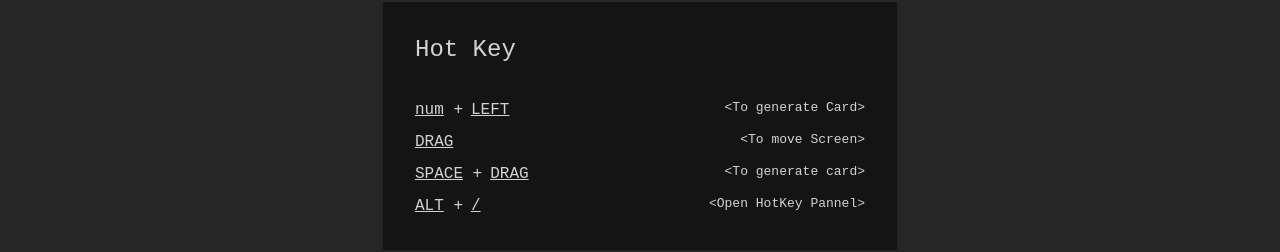
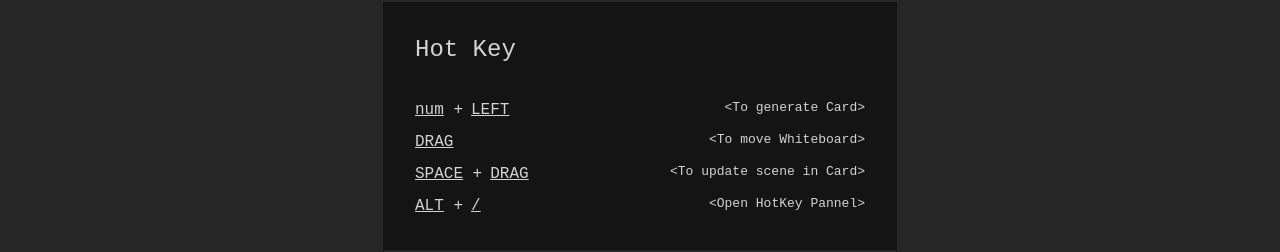
Before and after one commit to tomhsiao1260/vc-whiteboard, a React (Vite) app in the folder client/: page / in a window 1280 px wide. Shown: the part 274-526 px from the top of the page. Built offline with nearby package versions, Linux system fonts and the light colour scheme.

Commit message:
add segmentID

```diff
--- a/client/src/App.jsx
+++ b/client/src/App.jsx
@@ -33,10 +33,10 @@ export default function App() {
                         {"<To generate Card>"}
                     </Hint.HotKey>
                     <Hint.HotKey hotkey={["DRAG"]}>
-                        {"<To move Screen>"}
+                        {"<To move Whiteboard>"}
                     </Hint.HotKey>
                     <Hint.HotKey hotkey={["SPACE", "DRAG"]}>
-                        {"<To generate card>"}
+                        {"<To update scene in Card>"}
                     </Hint.HotKey>
                     <Hint.HotKey hotkey={["ALT", "/"]}>
                         {"<Open HotKey Pannel>"}
--- a/client/src/core/CardSet.js
+++ b/client/src/core/CardSet.js
@@ -1,5 +1,5 @@
 import * as THREE from 'three'
-import CardA from './core/CardA'
+import Card from './core/Card'
 import { CopyShader } from './core/CopyShader'
 
 export default class CardSet {
@@ -13,11 +13,8 @@ export default class CardSet {
     this.targetCard = null
   }
 
-  create(mode, dom, mouse, center) {
-    let id = null
-    if (mode === 'cardA') id = '20230503225234'
-    if (mode === 'cardB') id = '20230504093154'
-    const viewer = new CardA({ renderer: this.renderer, canvas: dom, id })
+  create(segmentID, dom, mouse, center) {
+    const viewer = new Card({ renderer: this.renderer, canvas: dom, segmentID })
 
     viewer.controls.addEventListener('change', () => {
       this.render()
@@ -30,7 +27,7 @@ export default class CardSet {
 
     const card = new THREE.Mesh(geometry, material)
     card.position.copy(center)
-    card.userData = { center, mode, viewer, dom, w: 1, h: 1 }
+    card.userData = { center, segmentID, viewer, dom, w: 1, h: 1 }
 
     viewer.render()
     this.list.push(card)
--- a/client/src/core/Controls.js
+++ b/client/src/core/Controls.js
@@ -44,6 +44,7 @@ export default class Controls {
       this.spacePress = (e.code === 'Space')
       this.numKeyPress[0] = (e.code === 'Digit1')
       this.numKeyPress[1] = (e.code === 'Digit2')
+      this.numKeyPress[2] = (e.code === 'Digit3')
 
       if (this.spacePress) this.time.trigger('spaceDown')
     })
@@ -53,6 +54,7 @@ export default class Controls {
       this.spacePress = false
       this.numKeyPress[0] = false
       this.numKeyPress[1] = false
+      this.numKeyPress[2] = false
     })
   }
 
--- a/client/src/core/World.js
+++ b/client/src/core/World.js
@@ -52,10 +52,11 @@ export default class World {
 
     // generate a card when clicking
     this.time.on("mouseDown", () => {
-      let mode;
-      if (this.controls.numKeyPress[0]) mode = "cardA";
-      if (this.controls.numKeyPress[1]) mode = "cardB";
-      if (!mode) return;
+      let segmentID;
+      if (this.controls.numKeyPress[0]) segmentID = "20230522181603";
+      if (this.controls.numKeyPress[1]) segmentID = "20230509182749";
+      if (this.controls.numKeyPress[2]) segmentID = "20230702185752";
+      if (!segmentID) return;
 
       const intersects = this.controls.getRayCast([this.whiteBoard.container]);
       if (!intersects.length) return;
@@ -63,16 +64,26 @@ export default class World {
       const pos = intersects[0].point;
       const center = new THREE.Vector3(pos.x, pos.y, 0);
       const dom = this.setDOM();
-      const card = this.cardSet.create(mode, dom, this.controls.mouse, center);
+      const card = this.cardSet.create(segmentID, dom, this.controls.mouse, center);
       this.container.add(card);
 
       this.time.trigger("tick");
 
       // this api is the bridge from Whiteboard Engine to React App.
       this.app.API.generate({
+        segmentID,
         id: card.uuid,
-        pos,
+        pos: card.position,
       });
+    });
+
+    // mouse pointer
+    this.time.on('mouseMove', () => {
+      document.body.style.cursor = 'auto';
+
+      const intersects = this.controls.getRayCast(this.cardSet.list);
+      if (!intersects.length) return;
+      document.body.style.cursor = 'pointer';
     });
 
     // make the whiteboard controllable (all scene in cards remains unchanged)
@@ -89,12 +100,8 @@ export default class World {
 
     // fix the whiteboard (scene in selected card is controllable)
     this.time.on("spaceDown", () => {
-      document.body.style.cursor = "auto";
-      this.camera.controls.enabled = false;
-
       const intersects = this.controls.getRayCast(this.cardSet.list);
       if (!intersects.length) return;
-      document.body.style.cursor = "pointer";
 
       const card = intersects[0].object;
       const { dom, viewer } = card.userData;
--- a/client/src/core/core/CardA.js
+++ b/client/src/core/core/Card.js
@@ -1,16 +1,16 @@
 import * as THREE from 'three'
 import { OrbitControls } from 'three/examples/jsm/controls/OrbitControls'
 
-export default class CardA {
-  constructor({ renderer, canvas, id }) {
+export default class Card {
+  constructor({ renderer, canvas, segmentID }) {
     this.scene = null
     this.camera = null
     this.controls = null
     this.renderer = null
 
-    this.id = id
     this.canvas = canvas
     this.renderer = renderer
+    this.segmentID = segmentID
     this.buffer = new THREE.WebGLRenderTarget(500, 500)
 
     this.init()
@@ -42,8 +42,9 @@ export default class CardA {
     this.controls = new OrbitControls(this.camera, this.canvas)
 
     let mesh = null
-    if (this.id === '20230503225234') mesh = new THREE.Mesh(new THREE.BoxGeometry(1, 1, 1), new THREE.MeshNormalMaterial())
-    if (this.id === '20230504093154') mesh = new THREE.Mesh(new THREE.SphereGeometry(0.5, 5, 5), new THREE.MeshNormalMaterial())
+    if (this.segmentID === '20230522181603') mesh = new THREE.Mesh(new THREE.BoxGeometry(1, 1, 1), new THREE.MeshNormalMaterial())
+    if (this.segmentID === '20230509182749') mesh = new THREE.Mesh(new THREE.SphereGeometry(0.5, 5, 5), new THREE.MeshNormalMaterial())
+    if (this.segmentID === '20230702185752') mesh = new THREE.Mesh(new THREE.SphereGeometry(0.5, 5, 5), new THREE.MeshBasicMaterial())
     this.scene.add(mesh)
   }
 
```
